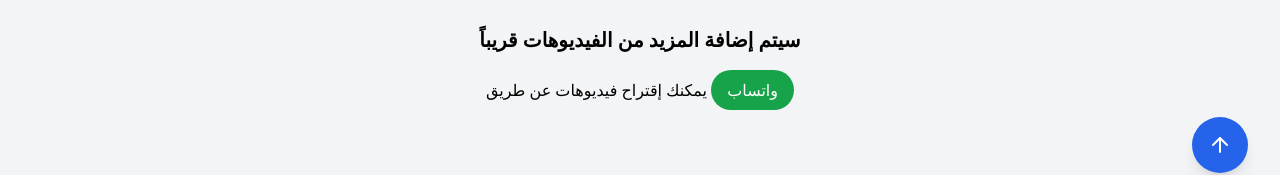
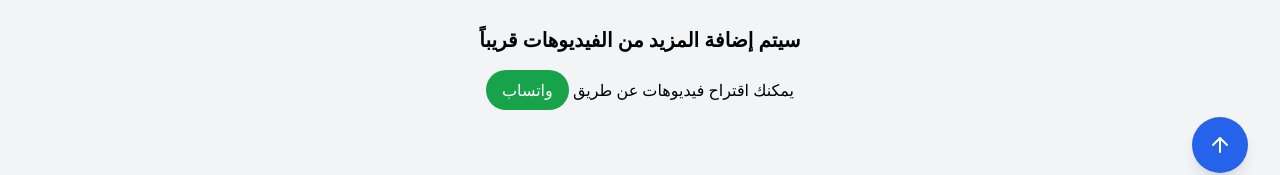
Before and after one commit to kali-upper/YT_Filter-old, a React (Vite) app: page /programming in a window 1280 px wide. Shown: the part 595-770 px from the top of the page. Built offline with nearby package versions, Linux system fonts and the light colour scheme.

Commit message:
Update1 Programming.tsx

```diff
--- a/src/pages/Programming.tsx
+++ b/src/pages/Programming.tsx
@@ -45,8 +45,8 @@ export const Programming = () => {
         transition={{ delay: 0.4 }}
       >
         <h3 className="text-xl font-semibold mb-4 dark:text-white">سيتم إضافة المزيد من الفيديوهات قريباً</h3>
-        <p className="dark:text-gray-300">
-          يمكنك إقتراح فيديوهات عن طريق{' '}
+        <p className="dark:text-gray-300" dir="rtl">
+          يمكنك اقتراح فيديوهات عن طريق{' '}
           <a
             href="https://wa.me/+201207688761"
             className="inline-flex items-center gap-2 px-4 py-2 bg-green-600 text-white rounded-full hover:bg-green-700 transition-colors"
```
